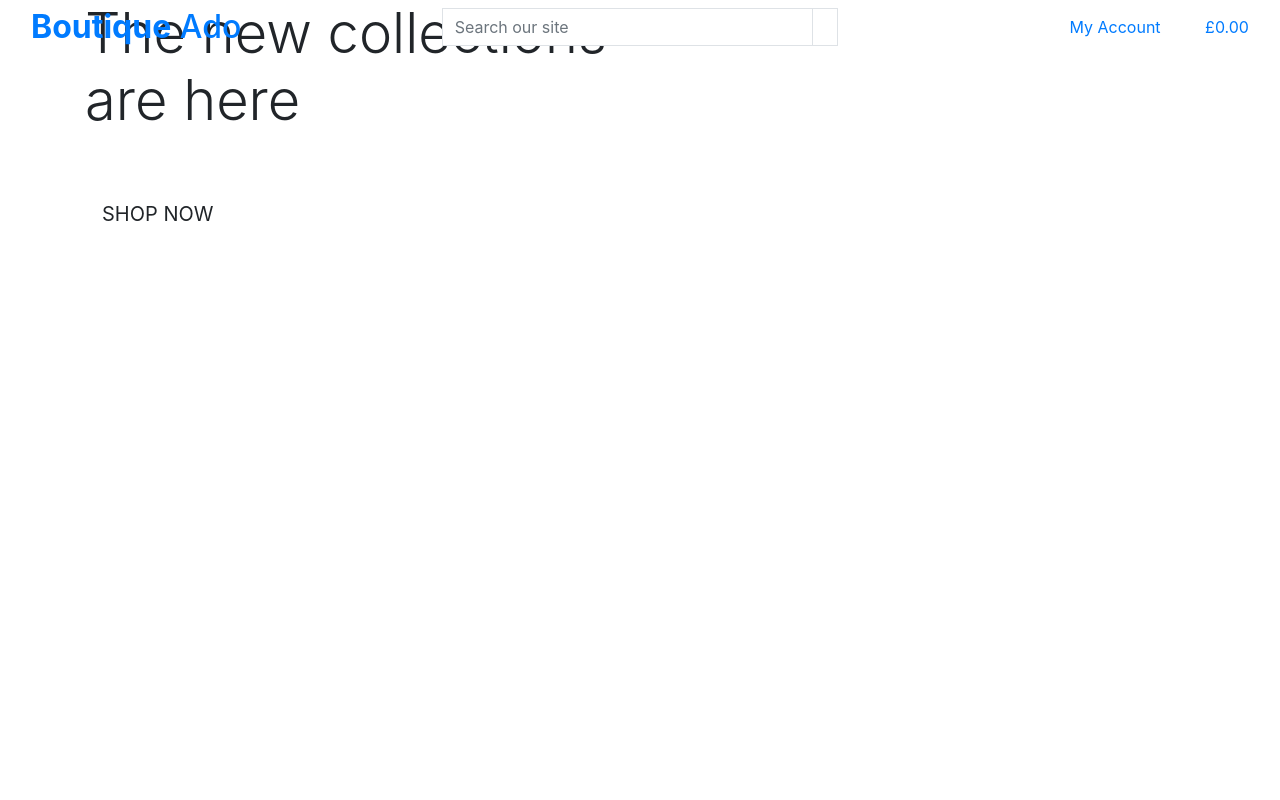
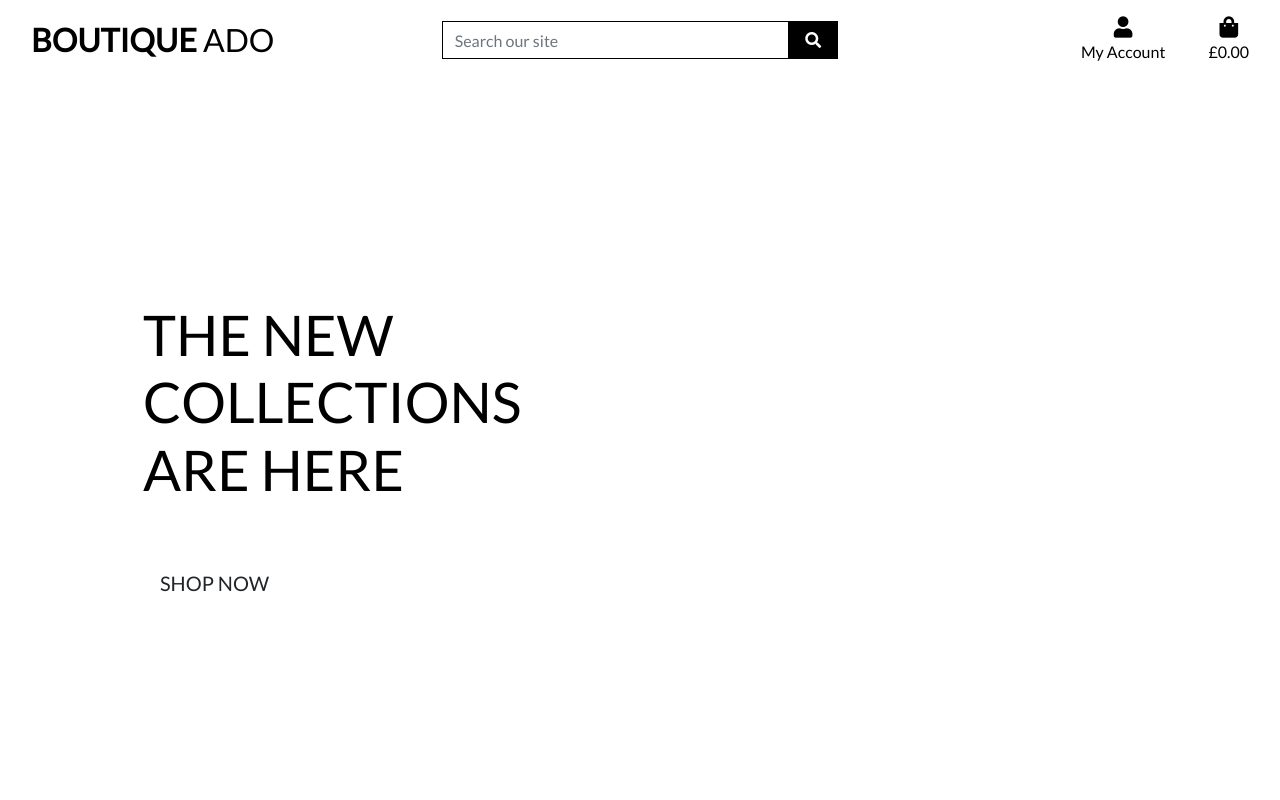
Before and after one commit to AbnocChinwads/django-ecommerce-store, a Django app: page / in a window 1280 px wide. Run offline with Django 3.2, Linux system fonts and the light colour scheme; some libraries are stand-ins or nearby versions.

Commit message:
Completed homepage header and css

```diff
--- a/boutique_ado/settings.py
+++ b/boutique_ado/settings.py
@@ -147,3 +147,7 @@ USE_TZ = True
 # https://docs.djangoproject.com/en/3.1/howto/static-files/
 
 STATIC_URL = '/static/'
+STATICFILES_DIRS = (os.path.join(BASE_DIR, 'static'),)
+
+MEDIA_URL = '/media/'
+MEDIA_ROOT = os.path.join(BASE_DIR, 'media')
--- a/boutique_ado/urls.py
+++ b/boutique_ado/urls.py
@@ -15,9 +15,11 @@ Including another URLconf
 """
 from django.contrib import admin
 from django.urls import path, include
+from django.conf import settings
+from django.conf.urls.static import static
 
 urlpatterns = [
     path('admin/', admin.site.urls),
     path('accounts/', include('allauth.urls')),
     path('', include('home.urls')),
-]
+] + static(settings.MEDIA_URL, document_root=settings.MEDIA_ROOT)
--- /dev/null
+++ b/static/css/base.css
@@ -0,0 +1,81 @@
+html {
+  height: 100%;
+}
+
+body {
+  background: ur("/media/homepage_background_cropped.jpg") no-repeat center
+    center fixed;
+  background-size: cover;
+  height: calc(100vh - 164px);
+  color: #555;
+  font-family: "Lato";
+}
+
+/* from Bulma */
+
+.icon {
+  align-items: center;
+  display: inline-flex;
+  justify-content: center;
+  height: 1.5rem;
+  width: 1.5rem;
+}
+
+.logo-font {
+  text-transform: uppercase;
+}
+
+.main-logo-link {
+  width: fit-content;
+}
+
+.shop-now-button {
+  background: #000;
+  color: #fff;
+  min-width: 260px;
+}
+
+.btn-black {
+  background: #000;
+  color: #fff;
+}
+
+.shop-now-button:hover,
+.shop-now-button:active,
+.shop-now-button:focus,
+.btn-black:hover,
+.btn-black:active,
+.btn-black:focus {
+  background: #222;
+  color: #fff;
+}
+
+.text-black {
+  color: #000 !important;
+}
+
+.border-black {
+  border: 1px solid #000 !important;
+}
+
+/*------------------------------------- Media Queries*/
+
+@media (min-width: 1200px) {
+  .container {
+    max-width: 80%;
+  }
+}
+
+@media (min-width: 992px) {
+  .fixed-top-desktop-only {
+    position: fixed;
+    top: 0;
+    right: 0;
+    left: 0;
+    z-index: 1030;
+  }
+
+  .header-container {
+    padding-top: 164px;
+  }
+}
--- a/templates/base.html
+++ b/templates/base.html
@@ -19,6 +19,9 @@
 	<!-- Bootstrap CSS -->
 	<link rel="stylesheet" href="https://stackpath.bootstrapcdn.com/bootstrap/4.5.2/css/bootstrap.min.css"
 		integrity="sha384-JcKb8q3iqJ61gNV9KGb8thSsNjpSL0n8PARn9HuZOnIxN0hoP+VmmDGMN5t9UJ0Z" crossorigin="anonymous">
+    <link rel="stylesheet" href="https://cdnjs.cloudflare.com/ajax/libs/font-awesome/5.13.0/css/all.min.css">
+    <link rel="stylesheet" href="https://fonts.googleapis.com/css2?family=Lato&display=swap">
+    <link rel="stylesheet" href="{% static 'css/base.css' %}">
 	{% endblock %}
 
 	{% block extra_css %}
@@ -45,7 +48,7 @@
 
 <body>
 	<header class="container-fluid fixed-top">
-        <div class="row">
+        <div class="row bg-white pt-lg-2 d-none d-lg-flex" id="topnav">
             <div class="col-12 col-lg-4 my-auto py-1 py-lg-0 text-center text-lg-left">
                 <a href="{% url 'home' %}" class="nav-link main-logo-link">
                     <h2 class="logo-font text-black my-0"><strong>Boutique</strong> Ado</h2>
```
Also changed, not shown: media/homepage_background_cropped.jpg (added).
